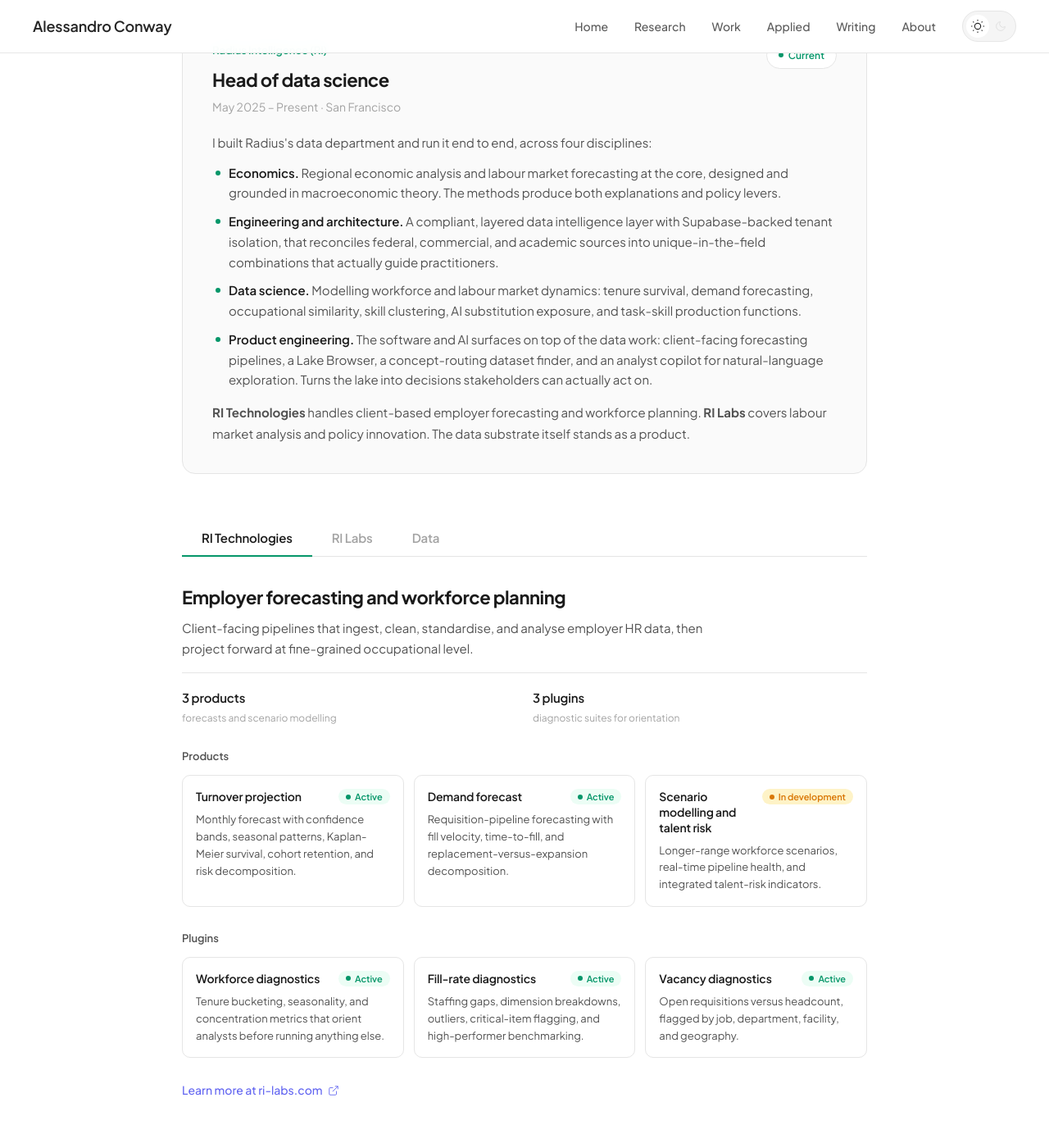
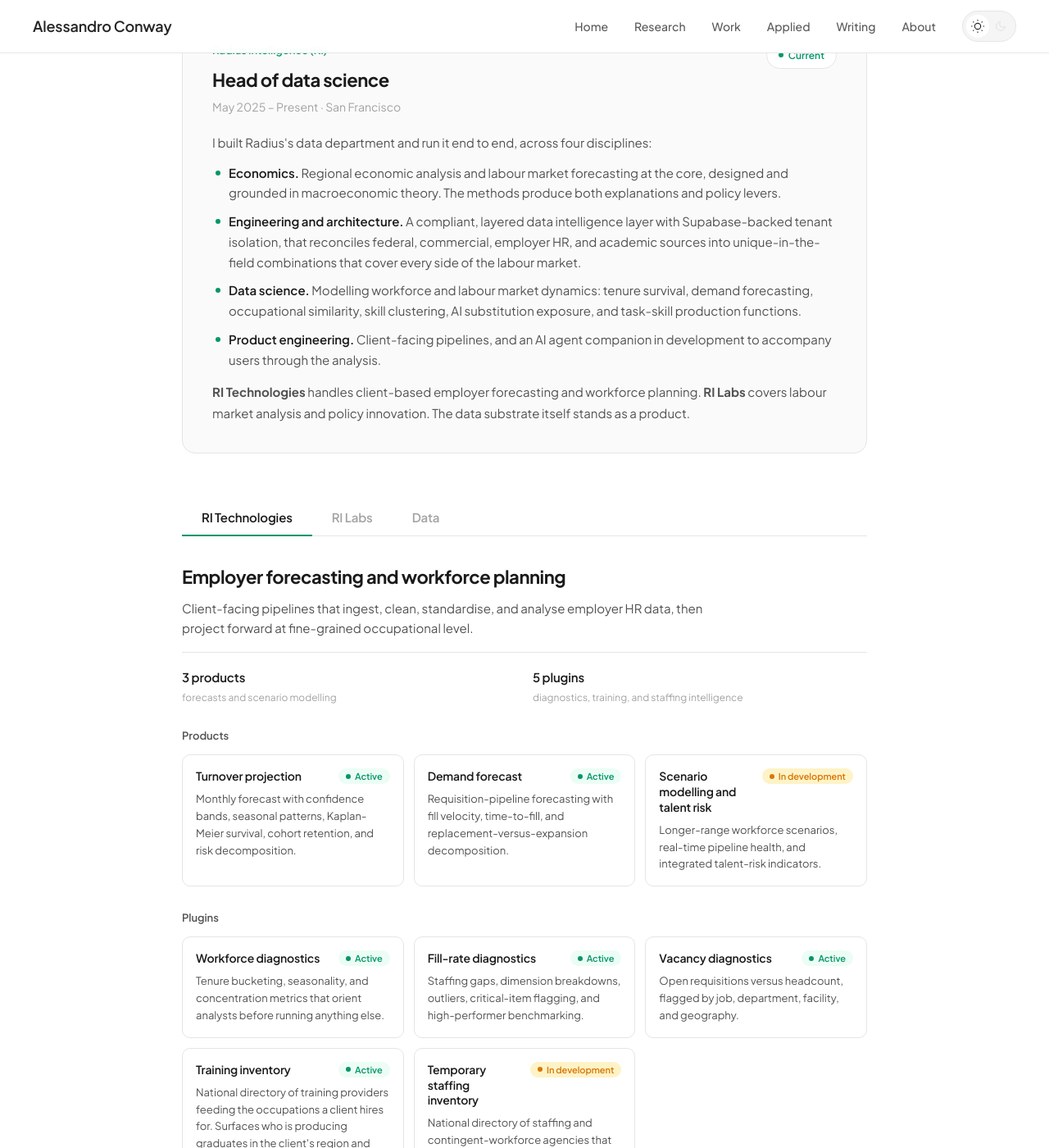
Before and after one commit to conway1521/conway1521.github.io, a Jekyll site: the page built from work.html, in a window 1280 px wide and 1400 px high, scrolled down 467 px. Shown: the whole window at 82% size. Built offline with Jekyll 4.4.1, drawn with Linux system fonts in a browser that asks for light colours; some of the changed text lies outside the part shown.

Commit message:
Compress Data tab into Architecture + Engineering + This includes bullets; add training and staffing inventories as RI Tech plugins; tighten Product engineering bullet; add employer HR to Engineering bullet; replace 'guide practitioners' with 'cover every side of the labour market'

```diff
--- a/work.html
+++ b/work.html
@@ -21,9 +21,9 @@
         <p>I built Radius's data department and run it end to end, across four disciplines:</p>
         <ul class="role-bullets">
             <li><strong>Economics.</strong> Regional economic analysis and labour market forecasting at the core, designed and grounded in macroeconomic theory. The methods produce both explanations and policy levers.</li>
-            <li><strong>Engineering and architecture.</strong> A compliant, layered data intelligence layer with Supabase-backed tenant isolation, that reconciles federal, commercial, and academic sources into unique-in-the-field combinations that actually guide practitioners.</li>
+            <li><strong>Engineering and architecture.</strong> A compliant, layered data intelligence layer with Supabase-backed tenant isolation, that reconciles federal, commercial, employer HR, and academic sources into unique-in-the-field combinations that cover every side of the labour market.</li>
             <li><strong>Data science.</strong> Modelling workforce and labour market dynamics: tenure survival, demand forecasting, occupational similarity, skill clustering, AI substitution exposure, and task-skill production functions.</li>
-            <li><strong>Product engineering.</strong> The software and AI surfaces on top of the data work: client-facing forecasting pipelines, a Lake Browser, a concept-routing dataset finder, and an analyst copilot for natural-language exploration. Turns the lake into decisions stakeholders can actually act on.</li>
+            <li><strong>Product engineering.</strong> Client-facing pipelines, and an AI agent companion in development to accompany users through the analysis.</li>
         </ul>
         <p><strong>RI Technologies</strong> handles client-based employer forecasting and workforce planning. <strong>RI Labs</strong> covers labour market analysis and policy innovation. The data substrate itself stands as a product.</p>
     </div>
@@ -42,7 +42,7 @@
             <p class="chain-tagline">Client-facing pipelines that ingest, clean, standardise, and analyse employer HR data, then project forward at fine-grained occupational level.</p>
             <div class="scope-row tab-stats">
                 <div class="scope-item"><strong>3 products</strong><span>forecasts and scenario modelling</span></div>
-                <div class="scope-item"><strong>3 plugins</strong><span>diagnostic suites for orientation</span></div>
+                <div class="scope-item"><strong>5 plugins</strong><span>diagnostics, training, and staffing intelligence</span></div>
             </div>
         </div>
 
@@ -61,6 +61,8 @@
                 <article class="chain-card"><div class="chain-card-head"><h4>Workforce diagnostics</h4><span class="status-pill active">Active</span></div><p>Tenure bucketing, seasonality, and concentration metrics that orient analysts before running anything else.</p></article>
                 <article class="chain-card"><div class="chain-card-head"><h4>Fill-rate diagnostics</h4><span class="status-pill active">Active</span></div><p>Staffing gaps, dimension breakdowns, outliers, critical-item flagging, and high-performer benchmarking.</p></article>
                 <article class="chain-card"><div class="chain-card-head"><h4>Vacancy diagnostics</h4><span class="status-pill active">Active</span></div><p>Open requisitions versus headcount, flagged by job, department, facility, and geography.</p></article>
+                <article class="chain-card"><div class="chain-card-head"><h4>Training inventory</h4><span class="status-pill active">Active</span></div><p>National directory of training providers feeding the occupations a client hires for. Surfaces who is producing graduates in the client's region and what credentials they confer.</p></article>
+                <article class="chain-card"><div class="chain-card-head"><h4>Temporary staffing inventory</h4><span class="status-pill dev">In development</span></div><p>National directory of staffing and contingent-workforce agencies that fill gaps when the credential pipeline alone cannot.</p></article>
             </div>
         </div>
 
@@ -127,59 +129,20 @@
             <div class="chain-grid">
                 <article class="chain-card"><div class="chain-card-head"><h4>Federal ingestion</h4><span class="status-pill active">Active</span></div><p>Pipelines for federal labour, education, and economic statistics, refreshed on their native cadences.</p></article>
                 <article class="chain-card"><div class="chain-card-head"><h4>Commercial and academic integration</h4><span class="status-pill active">Active</span></div><p>Job postings, training provider feeds, and research datasets brought into the same shape as the federal sources.</p></article>
-                <article class="chain-card"><div class="chain-card-head"><h4>Tenant contribution pipeline</h4><span class="status-pill active">Active</span></div><p>Anonymised HRIS, ATS, and finance feeds from RI Technologies clients, standardised against the canonical taxonomy (termination reasons, employment status, requisition status) and joined into the lake under peer-suppression rules.</p></article>
+                <article class="chain-card"><div class="chain-card-head"><h4>Anonymisation and standardisation</h4><span class="status-pill active">Active</span></div><p>HRIS, ATS, and finance feeds from RI Technologies clients anonymised under k-anonymity rules and standardised against the canonical taxonomy (termination reasons, employment status, requisition status). Turns raw client data into peer benchmarks and workforce dynamics.</p></article>
                 <article class="chain-card"><div class="chain-card-head"><h4>Reconciliation layer</h4><span class="status-pill active">Active</span></div><p>Crosswalks and identity resolution that turn dozens of disjoint sources into one queryable spine.</p></article>
             </div>
         </div>
 
         <div class="chain-tier">
-            <h3 class="tier-label">Employer benchmark panel</h3>
-            <div class="chain-grid">
-                <article class="chain-card"><div class="chain-card-head"><h4>Anonymised employer panel</h4><span class="status-pill active">Active</span></div><p>HR data contributed by RI Technologies clients flows in, is standardised, and is aggregated under peer-suppression rules: k-anonymity, minimum two employers per benchmark cell, per-metric confidence tiers. The panel grows with every client connection, making the lake a living layer rather than a snapshot.</p></article>
-                <article class="chain-card"><div class="chain-card-head"><h4>Workforce and demand cuts</h4><span class="status-pill active">Active</span></div><p>Supply-side metrics (turnover, retention, hiring, vacancy, time-to-fill, contingent share, net growth) alongside demand-side metrics (job postings, skill demand, credential demand from Lightcast and JobsEQ), aggregated into sector and occupation benchmark views across two vintages.</p></article>
-                <article class="chain-card"><div class="chain-card-head"><h4>Sector and geographic cohorts</h4><span class="status-pill active">Active</span></div><p>NC healthcare baseline: 110 employers via the HTA Annual Survey, plus four HRIS health systems being loaded. Charlotte-MSA multi-sector cohort spans roughly 38 employers across financial services, manufacturing, energy, healthcare, and other verticals.</p></article>
-            </div>
-        </div>
-
-        <div class="chain-tier">
-            <h3 class="tier-label">Workforce and labour market</h3>
-            <div class="chain-grid">
-                <article class="chain-card"><div class="chain-card-head"><h4>Workforce database</h4><span class="status-pill active">Active</span></div><p>Canonical occupational backbone joining federal, commercial, and academic sources, with full crosswalks across occupations, industries, education, and credentials.</p></article>
-                <article class="chain-card"><div class="chain-card-head"><h4>Signals database</h4><span class="status-pill active">Active</span></div><p>15 signal types from labour market, fiscal, and macroeconomic feeds, rolled up to per-occupation, per-state market flags.</p></article>
-                <article class="chain-card"><div class="chain-card-head"><h4>Opportunity index scores</h4><span class="status-pill active">Active</span></div><p>Job opportunity index by occupation and geography, produced from the five-pillar scoring framework.</p></article>
-                <article class="chain-card"><div class="chain-card-head"><h4>Supply and demand ratios</h4><span class="status-pill active">Active</span></div><p>Occupational tightness at every depth of geography.</p></article>
-                <article class="chain-card"><div class="chain-card-head"><h4>Migration corridors</h4><span class="status-pill active">Active</span></div><p>Worker flows between metros and states with age-band breakdowns, layered onto the occupational backbone. Around 944,000 corridor rows across 501 occupations and 51 jurisdictions, drawn from 19 ACS PUMS vintages. Powers cohort-based supply modelling.</p></article>
-                <article class="chain-card"><div class="chain-card-head"><h4>Industry health</h4><span class="status-pill active">Active</span></div><p>Sectoral employment, wages, and concentration indicators across all 50 states plus DC.</p></article>
-                <article class="chain-card"><div class="chain-card-head"><h4>Federal investment</h4><span class="status-pill active">Active</span></div><p>USASpending awards classified across eleven program tiers covering workforce, education, research, infrastructure, economic development, and safety-net spending.</p></article>
-                <article class="chain-card"><div class="chain-card-head"><h4>County and metro series</h4><span class="status-pill active">Active</span></div><p>LAUS unemployment, BLS CES employment by industry, and ACS demographic detail at sub-state grain.</p></article>
-                <article class="chain-card"><div class="chain-card-head"><h4>AI exposure datasets</h4><span class="status-pill active">Active</span></div><p>Pluggable adapters for AI-substitution exposure: AEI task-level metrics, Felten and team occupation scores, Webb patent-based exposure, Srinivasan generative-AI exposure, and SML automation indices. Methodology-agnostic baseline for downstream resilience analysis.</p></article>
-                <article class="chain-card"><div class="chain-card-head"><h4>Skills DNA engine outputs</h4><span class="status-pill active">Active</span></div><p>Three engine tables (skill exposure, role resilience, task atlas) totalling around 1.3M rows. Calibrated task-skill-AI relationships derived from the nested-CES production framework, feeding the Skills Blueprint product on the RI Labs side.</p></article>
-            </div>
-        </div>
-
-        <div class="chain-tier">
-            <h3 class="tier-label">Workforce supply, credentials, and outcomes</h3>
-            <div class="chain-grid">
-                <article class="chain-card"><div class="chain-card-head"><h4>Training provider inventory</h4><span class="status-pill active">Active</span></div><p>National directory reconciled across eight sources, geocoded and credential-standardised. Currently healthcare, designed for all ~900 occupations.</p></article>
-                <article class="chain-card"><div class="chain-card-head"><h4>Temporary staffing inventory</h4><span class="status-pill dev">In development</span></div><p>National directory of staffing and contingent-workforce agencies, mirroring the training provider inventory: the supply pathway that fills employer gaps when the credential pipeline alone cannot.</p></article>
-                <article class="chain-card"><div class="chain-card-head"><h4>Postsecondary completions and earnings</h4><span class="status-pill active">Active</span></div><p>IPEDS completions by institution, CIP, and award level, joined to College Scorecard programme-level earnings outcomes.</p></article>
-                <article class="chain-card"><div class="chain-card-head"><h4>Registered apprenticeships</h4><span class="status-pill active">Active</span></div><p>RAPIDS programme registry and related training instruction provider network across all 50 states.</p></article>
-                <article class="chain-card"><div class="chain-card-head"><h4>Credential rosters</h4><span class="status-pill active">Active</span></div><p>NABCEP solar (~7,000 individual credential holders), NCEES engineering licensure, and CareerOneStop certifications and licenses.</p></article>
-                <article class="chain-card"><div class="chain-card-head"><h4>WIOA participant outcomes</h4><span class="status-pill active">Active</span></div><p>DOL ETA performance records aggregated by state, programme, and training SOC: Q2 and Q4 employment rates, credential attainment, and pre and post earnings.</p></article>
-            </div>
-        </div>
-
-        <div class="chain-tier">
-            <h3 class="tier-label">Sector and policy intelligence</h3>
-            <div class="chain-grid">
-                <article class="chain-card"><div class="chain-card-head"><h4>Sector intelligence</h4><span class="status-pill active">Active</span></div><p>175 indicators and ~233,000 observations across four anchor sectors (healthcare, manufacturing, energy, construction), in six standardised buckets: policy, utilisation, infrastructure, market structure, financial health, and benchmarks.</p></article>
-                <article class="chain-card"><div class="chain-card-head"><h4>Levers evidence base</h4><span class="status-pill active">Active</span></div><p>Structured registry of workforce-policy and programme-intervention findings: effect sizes, identification strategies, sample sizes, and evidence tiers, ready to ground simulator outputs in published research.</p></article>
-            </div>
-        </div>
-
-        <div class="chain-tier">
-            <h3 class="tier-label">Reference taxonomies</h3>
-            <p class="tier-description">The substrate carries occupations, industries, education and credentials, and geography at the full range of granularity, so analyses can compare and chain across datasets at the most detailed level all the way up to the most general. Includes ESCO and Lightcast Open Skills as overlays on the SOC backbone (around 225,000 occupation-skill relations) for skill-level analysis.</p>
+            <h3 class="tier-label">This includes</h3>
+            <ul class="data-includes">
+                <li><strong>Employer benchmark panel.</strong> Workforce metrics (turnover, vacancy, hiring, time-to-fill, contingent share) and demand cuts (postings, skills, credentials), across an NC healthcare cohort (110 employers via the HTA Annual Survey plus four HRIS health systems being loaded) and a Charlotte-MSA multi-sector cohort spanning roughly 38 employers across financial services, manufacturing, energy, healthcare, and other verticals.</li>
+                <li><strong>Workforce and labour market data.</strong> Workforce database; 15 forward-looking signal types; Job Opportunity Index scores; supply-and-demand ratios; migration corridors with around 944,000 corridor rows from 19 ACS PUMS vintages; industry health; federal investment from USASpending; county and metro series (LAUS, BLS CES, ACS); AI-substitution exposure datasets (AEI, Felten, Webb, Srinivasan, SML); and Skills DNA engine outputs across ~1.3M rows.</li>
+                <li><strong>Workforce supply, credentials, and outcomes.</strong> Training provider inventory (reconciled across eight sources), temporary staffing inventory in development, IPEDS completions joined to College Scorecard outcomes, RAPIDS apprenticeships, credential rosters (NABCEP, NCEES, CareerOneStop), and WIOA participant outcomes from DOL ETA.</li>
+                <li><strong>Sector and policy intelligence.</strong> 175 indicators and ~233,000 observations across healthcare, manufacturing, energy, and construction in six standardised buckets (policy, utilisation, infrastructure, market structure, financial health, benchmarks), plus a structured registry of policy-intervention findings (the levers evidence base).</li>
+                <li><strong>Reference taxonomies.</strong> SOC, NAICS, CIP, with ESCO and Lightcast Open Skills as overlays on the SOC backbone (around 225,000 occupation-skill relations).</li>
+            </ul>
         </div>
     </div>
 
```
